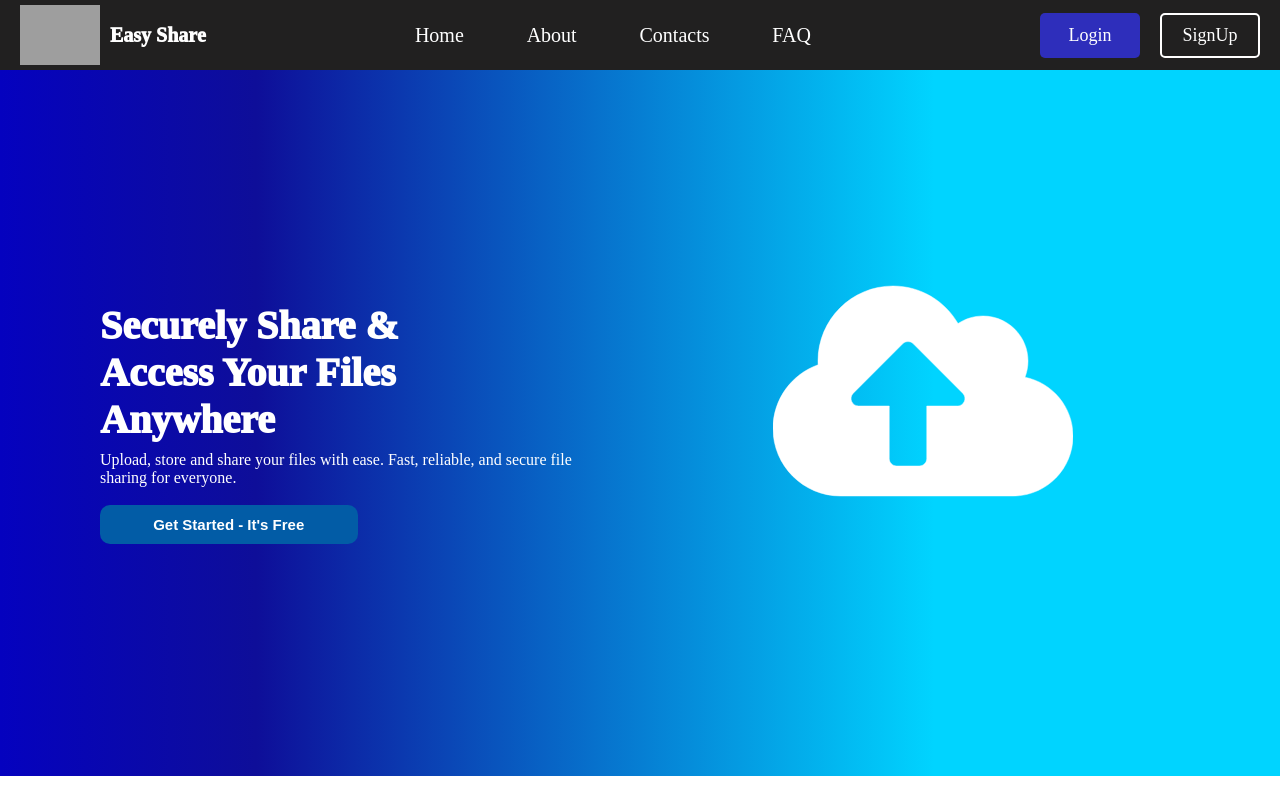
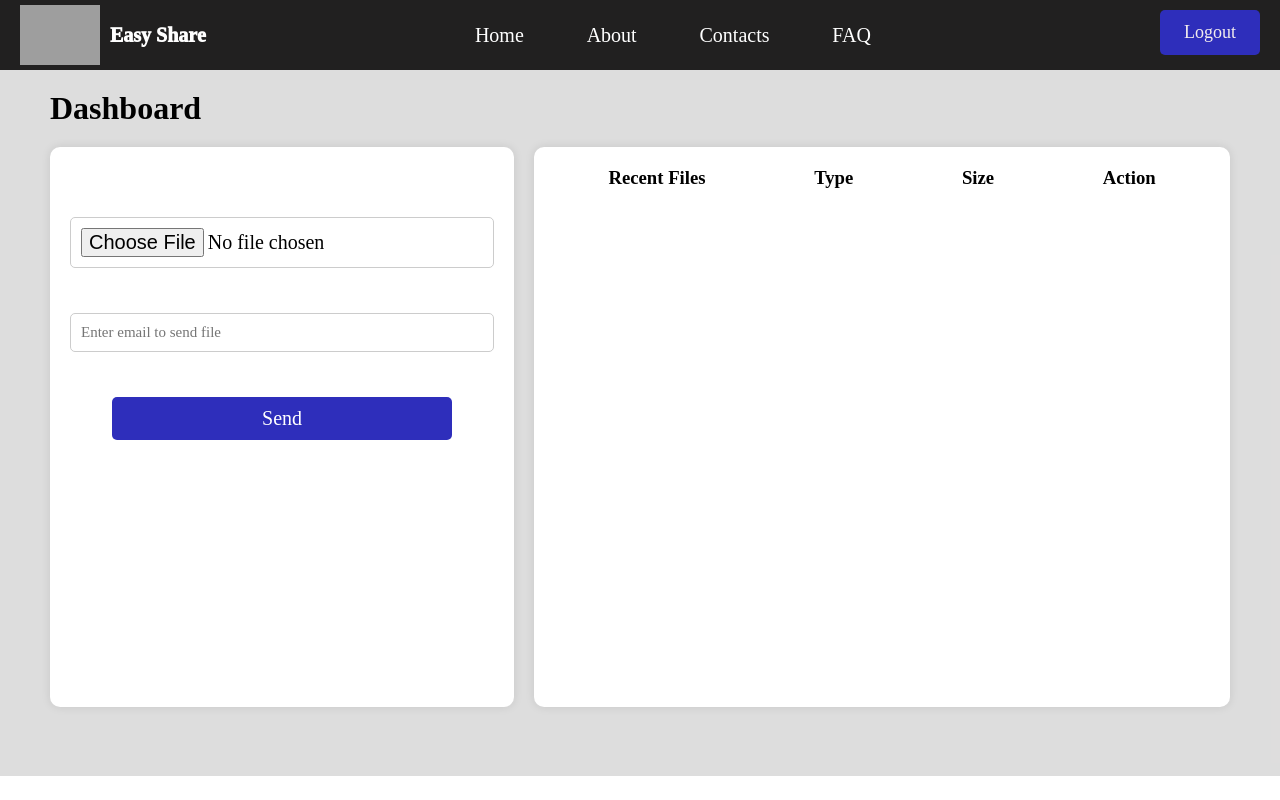
Before and after one commit to farazakram123/EasyShare, a React (Vite) app in the folder client/: page / in a window 1280 px wide. Built offline with nearby package versions, Linux system fonts and the light colour scheme; grey boxes are pictures that could not be loaded.

Commit message:
feat: Implement Dashboard component with upload form and integrate Navbar functionality

```diff
--- a/client/src/components/Dashboard/Dashboard.css
+++ b/client/src/components/Dashboard/Dashboard.css
@@ -0,0 +1,104 @@
+.dashboard{
+    display: flex;
+    flex-direction: column;
+    width: 100%;
+    min-height: 88.2vh;
+    padding: 20px 50px;
+    background-color: #d4d3d3c5;
+    gap: 20px;
+}
+.dashboard-container{
+    display: flex;
+}
+.dashboard-container .left-container{
+    width: 40%;
+    height: 70vh;
+    background-color: white;
+    border-radius: 10px;
+    padding: 20px;
+    box-shadow: 0 0 10px rgba(0, 0, 0, 0.1);
+    margin: 0;
+}
+.upload-form{
+    display: flex;
+    flex-direction: column;
+    gap: 45px;
+    margin-top: 50px;
+}
+.upload-form input[type="file"] {
+    padding: 10px 10px;
+    border: 1px solid #ccc;
+    border-radius: 5px;
+    font-size: 20px;
+    place-items: center;
+    color: black;
+    font-family: "Borel", cursive;
+}
+.upload-form .email-to-send {
+    padding: 10px 10px;
+    border: 1px solid #ccc;
+    border-radius: 5px;
+    font-size: 15px;
+    place-items: center;
+    color: black;
+    font-family: "Borel", cursive;
+}
+.upload-form button{
+    padding: 10px 20px;
+    width: 80%;
+    place-self: center;
+    background-color: rgb(46, 46, 187);
+    color: white;
+    border: none;
+    border-radius: 5px;
+    font-size: 20px;
+    cursor: pointer;
+    font-family: "Borel", cursive;
+}
+.black {
+    color: black;
+}
+.dashboard-container .right-container{
+    width: 60%;
+    max-height: 70vh;
+    margin-left: 20px;
+    background-color: white;
+    border-radius: 10px;
+    padding: 20px;
+    box-shadow: 0 0 10px rgba(0, 0, 0, 0.1);
+    display: inline;
+}
+.right-container-headings {
+    display: flex;
+    width: 100%;
+    justify-content: space-around;
+}
+@media (max-width: 800px) {
+    .dashboard{
+        padding: 10px 20px;
+        height: 92vh;
+    }
+    .dashboard-container{
+        flex-direction: column;
+        gap: 20px;
+    }
+    .dashboard-container {
+        align-items: center;
+    }
+    .dashboard-container .left-container, .dashboard-container .right-container{
+        width: 90%;
+        height: auto;
+        max-height: none;
+        margin: 0;
+        font-size: 0.9rem;
+    }
+    .upload-form input[type="file"] {
+        font-size: 0.9rem;
+    }
+    .upload-form input[type="email"] {
+        font-size: 0.9rem;
+    }
+    .upload-form button{
+        font-size: 0.9rem;
+    }
+}
--- a/client/src/components/Dashboard/Dashboard.jsx
+++ b/client/src/components/Dashboard/Dashboard.jsx
@@ -1,9 +1,32 @@
 import React from 'react'
 import './Dashboard.css'
-const Dashboard = () => {
+import Navbar from '../Navbar/Navbar'
+const Dashboard = ({loginStatus, signupStatus, toggleLoginStatus, toggleSignupStatus, loginSuccess, logoutFunction}) => {
     return (
         <div>
-            DashBoard
+            <Navbar loginStatus={loginStatus} signupStatus={signupStatus} toggleLoginStatus={toggleLoginStatus} toggleSignupStatus={toggleSignupStatus} loginSuccess={loginSuccess} logoutFunction={logoutFunction} />
+            <div className="dashboard">
+                <h1>Dashboard</h1>
+                <div className="dashboard-container">
+                    <div className="left-container">
+                        <form onSubmit={(e) => e.preventDefault()} className="upload-form">
+                            <input type="file" />
+                            <input type="email" name="email" id="email" placeholder='Enter email to send file' className='email-to-send'/>
+                            <button type="submit">Send</button>
+                        </form>
+                    </div>
+                    <div className="right-container">
+                        <div className="right-container-headings">
+                            <h3>Recent Files</h3>
+                            <h3>Type</h3>
+                            <h3>Size</h3>
+                            <h3>Action</h3>
+                        </div>
+                        {/* // Fetch file details */}
+                    </div>
+                </div>
+
+            </div>
         </div>
     )
 }
--- a/client/src/components/Home/Home.jsx
+++ b/client/src/components/Home/Home.jsx
@@ -6,10 +6,12 @@ import { useState } from 'react'
 import { useEffect } from 'react'
 import Login from '../Login/Login'
 import Signup from '../SignUp/SignUp'
+import Dashboard from '../Dashboard/Dashboard'
 
 const Home = () => {
   const [loginStatus, setLoginStatus] = useState(false);
   const [signupStatus, setSignupStatus] = useState(false);
+  const [loginSuccess, setLoginSuccess] = useState(true);
 
   const toggleLoginStatus = () => {
     setLoginStatus(!loginStatus);
@@ -21,10 +23,16 @@ const Home = () => {
     setLoginStatus(false);
   }
 
+  const logoutFunction = () => {
+    setLoginSuccess(false);
+  }
+
   return (
     <div>
+      {
+        loginSuccess ? <Dashboard loginStatus={loginStatus} signupStatus={signupStatus} toggleLoginStatus={toggleLoginStatus} toggleSignupStatus={toggleSignupStatus} loginSuccess={loginSuccess} logoutFunction={logoutFunction} /> :
           <div className='home-main-container'>
-        <Navbar loginStatus={loginStatus} signupStatus={signupStatus} toggleLoginStatus={toggleLoginStatus} toggleSignupStatus={toggleSignupStatus} />
+            <Navbar loginStatus={loginStatus} signupStatus={signupStatus} toggleLoginStatus={toggleLoginStatus} toggleSignupStatus={toggleSignupStatus} loginSuccess={loginSuccess} />
 
             <div className="home-container">
               <div className="left-container">
@@ -41,6 +49,7 @@ const Home = () => {
               </div>
             </div>
           </div>
+      }
       <div>
         {
           loginStatus && <div className="login-signup-container">
--- a/client/src/components/Navbar/Navbar.css
+++ b/client/src/components/Navbar/Navbar.css
@@ -67,6 +67,19 @@
   border: 2px solid rgb(255, 255, 255);
   color: white;
 }
+button.logout-btn {
+  margin-left: 20px;
+  width: 100px;
+  height: 45px;
+  border-radius: 5px;
+  border: none;
+  font-family: "Borel", cursive;
+  font-size: 18px;
+  cursor: pointer;
+  color: rgb(243, 237, 237);
+  background-color: rgb(46, 46, 187);
+  padding: 10px 24px;
+}
 @media screen and (max-width: 800px) {
   .navbar .menu {
     width: 60%;
--- a/client/src/components/Navbar/Navbar.jsx
+++ b/client/src/components/Navbar/Navbar.jsx
@@ -1,9 +1,9 @@
 import React from 'react'
 import './Navbar.css'
 import fileLogo from '../../assets/fileLogo.png'
-import {Link} from 'react-router-dom'
+import { Link } from 'react-router-dom'
 
-const Navbar = ({loginStatus, signupStatus, toggleLoginStatus, toggleSignupStatus}) => {
+const Navbar = ({ loginStatus, signupStatus, toggleLoginStatus, toggleSignupStatus, loginSuccess, logoutFunction }) => {
     return (
         <div className='navbar'>
             <div className="nav-image">
@@ -16,10 +16,13 @@ const Navbar = ({loginStatus, signupStatus, toggleLoginStatus, toggleSignupStatu
                 <Link to="/"><li>Contacts</li></Link>
                 <Link to="/"><li>FAQ</li></Link>
             </ul>
+            {
+                loginSuccess ? <button onClick={() => logoutFunction()} className='logout-btn main-btn'>Logout</button> :
                     <div className="main-btn">
                         <button onClick={toggleLoginStatus} className='login-btn'>{loginStatus ? 'Close' : 'Login'}</button>
                         <button onClick={toggleSignupStatus} className='signup-btn'>{signupStatus ? 'Close' : 'SignUp'}</button>
                     </div>
+            }
         </div>
     )
 }
```
Lines whose indentation alone changed are shown as unchanged.
